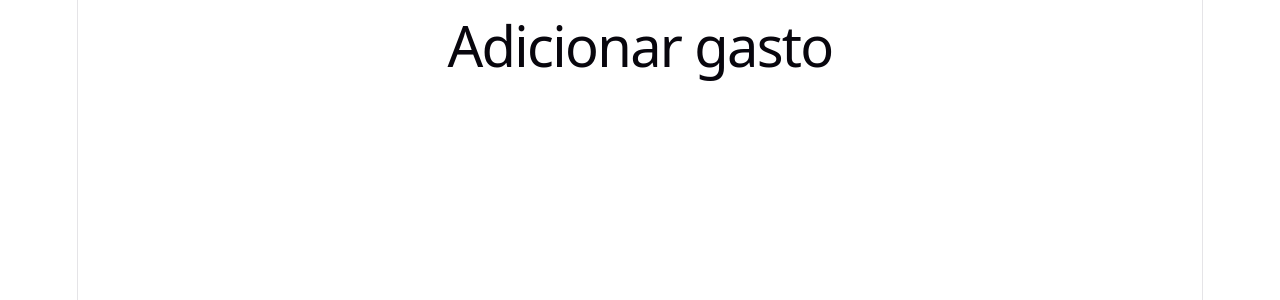
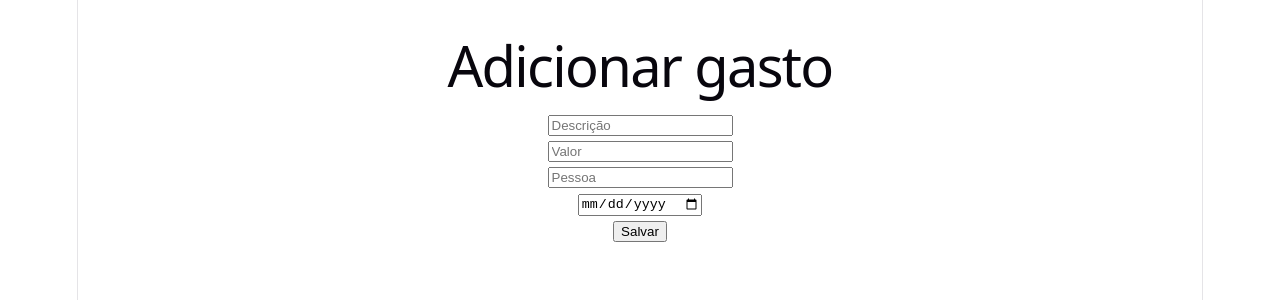
Before and after one commit to geblauth/projeto-casa-gastos, a React app in the folder frontend/: page /adicionar in a window 1280 px wide. Shown: the top 300 px of the page. Built offline with nearby package versions, Linux system fonts and the light colour scheme; the HTML template or start-up script is replaced by a standard one.

Commit message:
add gastos code frontend and backend

```diff
--- a/frontend/src/pages/Adicionar.jsx
+++ b/frontend/src/pages/Adicionar.jsx
@@ -1,9 +1,90 @@
+import { useState } from "react"
+import axios from "axios"
+
+
+
 function Adicionar() {
-  return (
-    <div>
-      <h1>Adicionar gasto</h1>
-    </div>
-  );
+    const [descricao, setDescricao] = useState("")
+    const [valor, setValor] = useState("")
+    const [categoria, setCategoria] = useState("")
+    const [pessoa, setPessoa] = useState("")
+    const [data, setData] = useState("")
+
+    async function adicionarGasto() {
+        try {
+            await axios.post("http://localhost:3000/gastos",
+                {
+                    descricao,
+                    valor,
+                    categoria,
+                    pessoa,
+                    data
+                }
+            )
+
+            alert("Gasto adicionado!")
+
+            setDescricao("")
+            setValor("")
+            setCategoria("")
+            setPessoa("")
+            setData("")
+
+        } catch (err) {
+            console.error(err)
+            alert("Erro ao adicionar gasto!")
+        }
+    }
+
+
+    return (
+        <div style={{ padding: 20 }}>
+            <h1>Adicionar gasto</h1>
+            <div>
+                <input
+                    placeholder="Descrição"
+                    value={descricao}
+                    onChange={(e) =>
+                        setDescricao(e.target.value)
+                    }
+                />
+            </div>
+
+            <div>
+                <input
+                    placeholder="Valor"
+                    type="number"
+                    value={valor}
+                    onChange={(e) =>
+                        setValor(e.target.value)
+                    }
+                />
+            </div>
+
+            <div>
+                <input
+                    placeholder="Pessoa"
+                    value={pessoa}
+                    onChange={(e) =>
+                        setPessoa(e.target.value)
+                    }
+                />
+            </div>
+
+            <div>
+                <input
+                    type="date"
+                    value={data}
+                    onChange={(e) =>
+                        setData(e.target.value)
+                    }
+                />
+            </div>
+
+            <button onClick={adicionarGasto}>Salvar</button>
+
+        </div>
+    );
 }
 
 export default Adicionar;
```
